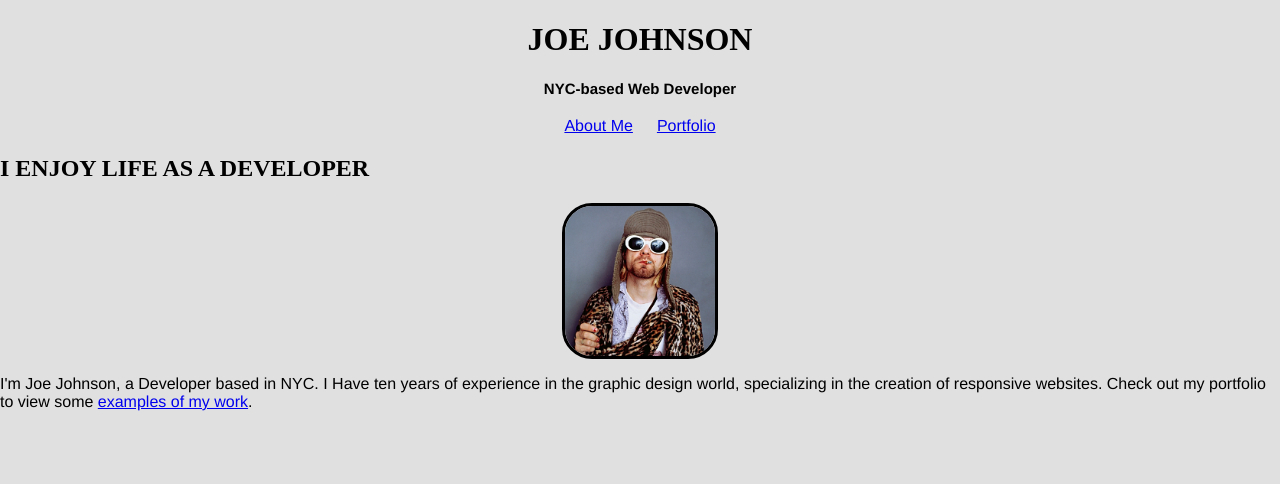
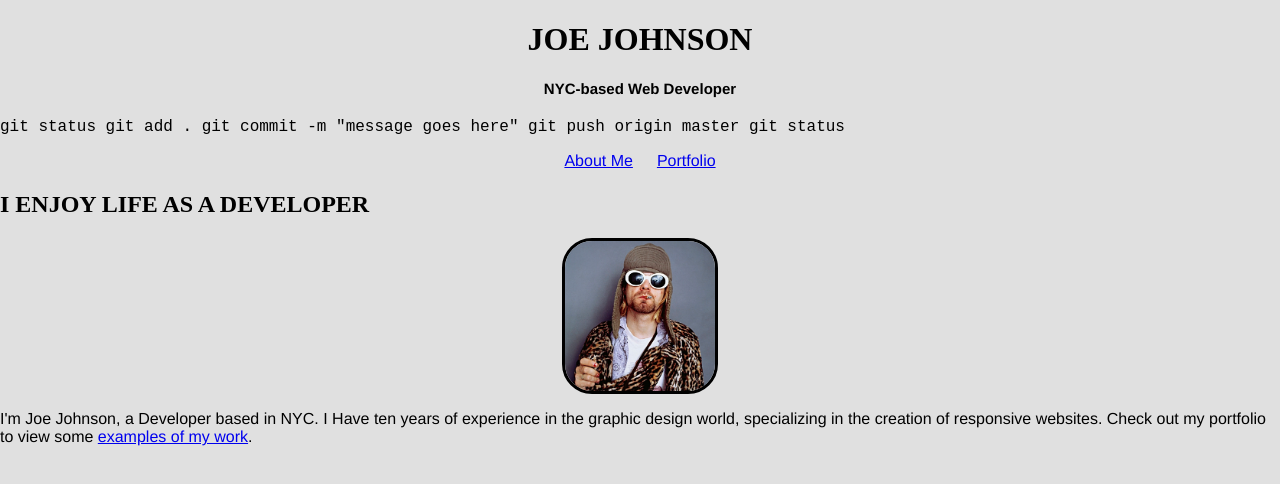
Before and after one commit to cynthiachen88/ga-syd-fewd-19-assignment-1, a plain HTML site: page index.html in a window 1280 px wide. Drawn offline with nearby package versions, Linux system fonts and the light colour scheme.

Commit message:
Pat added the git commands must delete later

```diff
--- a/index.html
+++ b/index.html
@@ -9,6 +9,14 @@
         <header>
         <h1>JOE JOHNSON</h1>
         <h4>NYC-based Web Developer</h4>
+
+            <code>
+                git status
+                git add .
+                git commit -m "message goes here"
+                git push origin master
+                git status
+            </code>
 
         <ul>
             <li><a href="/index.html">About Me</a></li>
```
